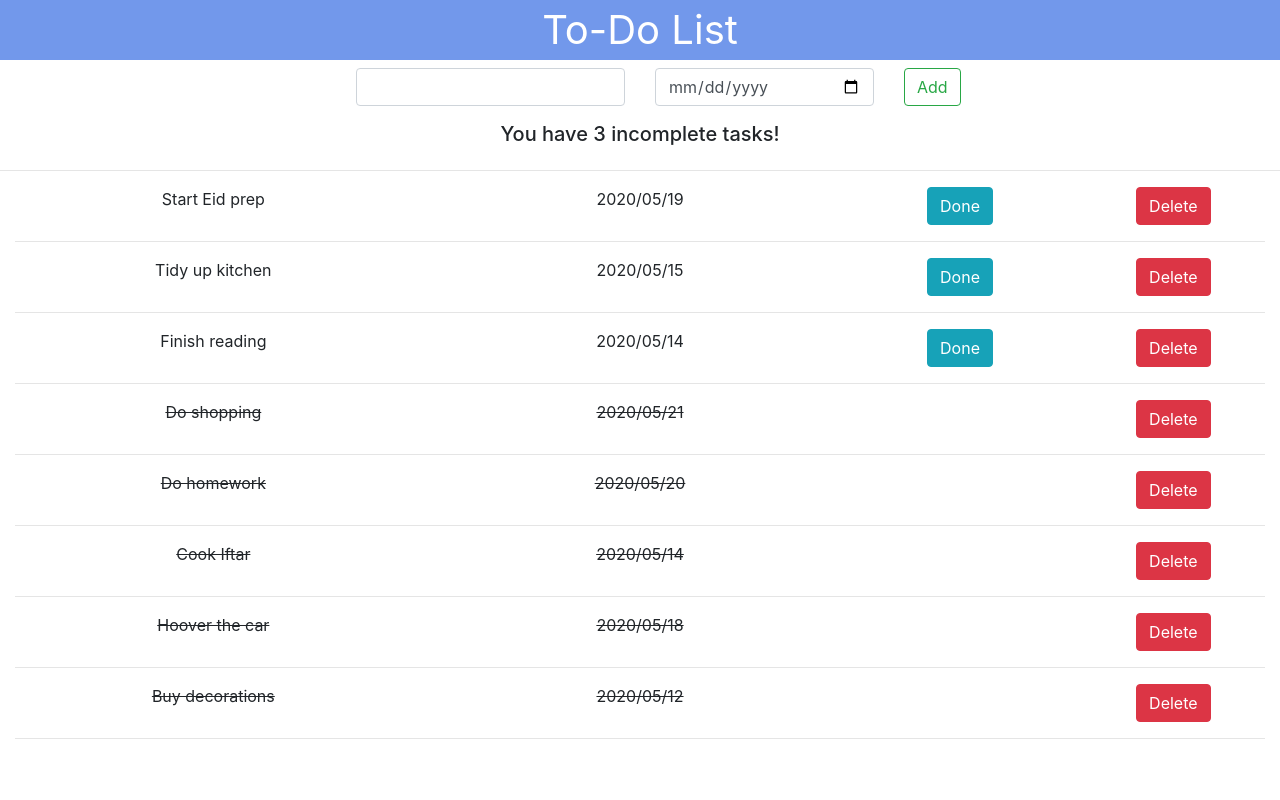
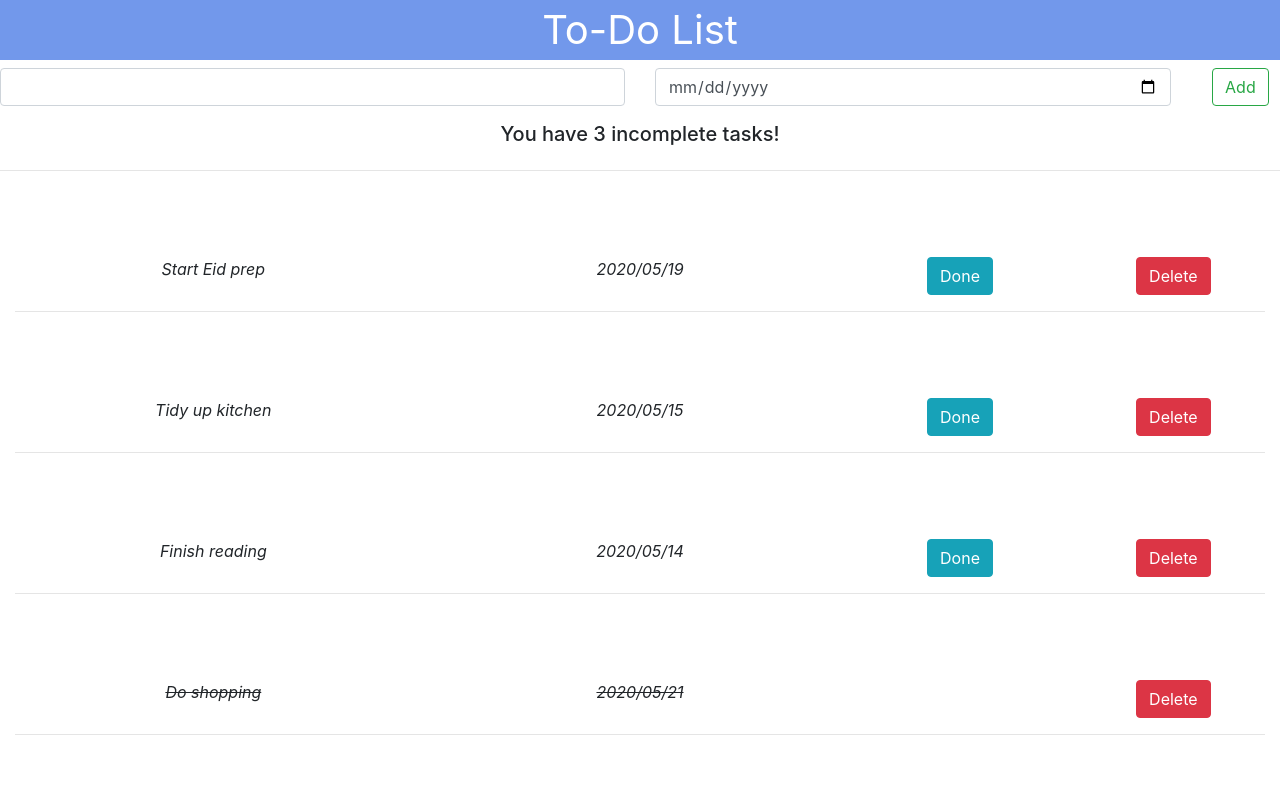
Before and after one commit to FatimaAbdimalik/todo-react-app, a React (Create React App) app: page / in a window 1280 px wide. Shown: the top 800 px of the page. Built offline with nearby package versions, Linux system fonts and the light colour scheme.

Commit message:
some changes

```diff
--- a/src/TaskItem/TaskItem.css
+++ b/src/TaskItem/TaskItem.css
@@ -1,5 +1,5 @@
 .task-item {
-  display: flex;
+  /* display: flex; */
   justify-content: space-evenly;
 }
 
@@ -9,3 +9,11 @@
 .task--complete {
   text-decoration: line-through;
 }
+
+/* @media only screen and (max-width: 555px) {
+  .position {
+    display: flex;
+    flex-direction: column;
+    /* background-color: aqua; */
+/* } */
+/* } */
--- a/src/TaskItem/TaskItem.js
+++ b/src/TaskItem/TaskItem.js
@@ -13,7 +13,7 @@ function TaskItem(props) {
     props.completeTaskFunc(props.id);
   }
   return (
-    <div>
+    <div className="position">
       <div className={`task task--${props.completed ? "complete" : "active"}`}>
         <div className="container-fluid">
           <div className="row justify-content-around">
```
